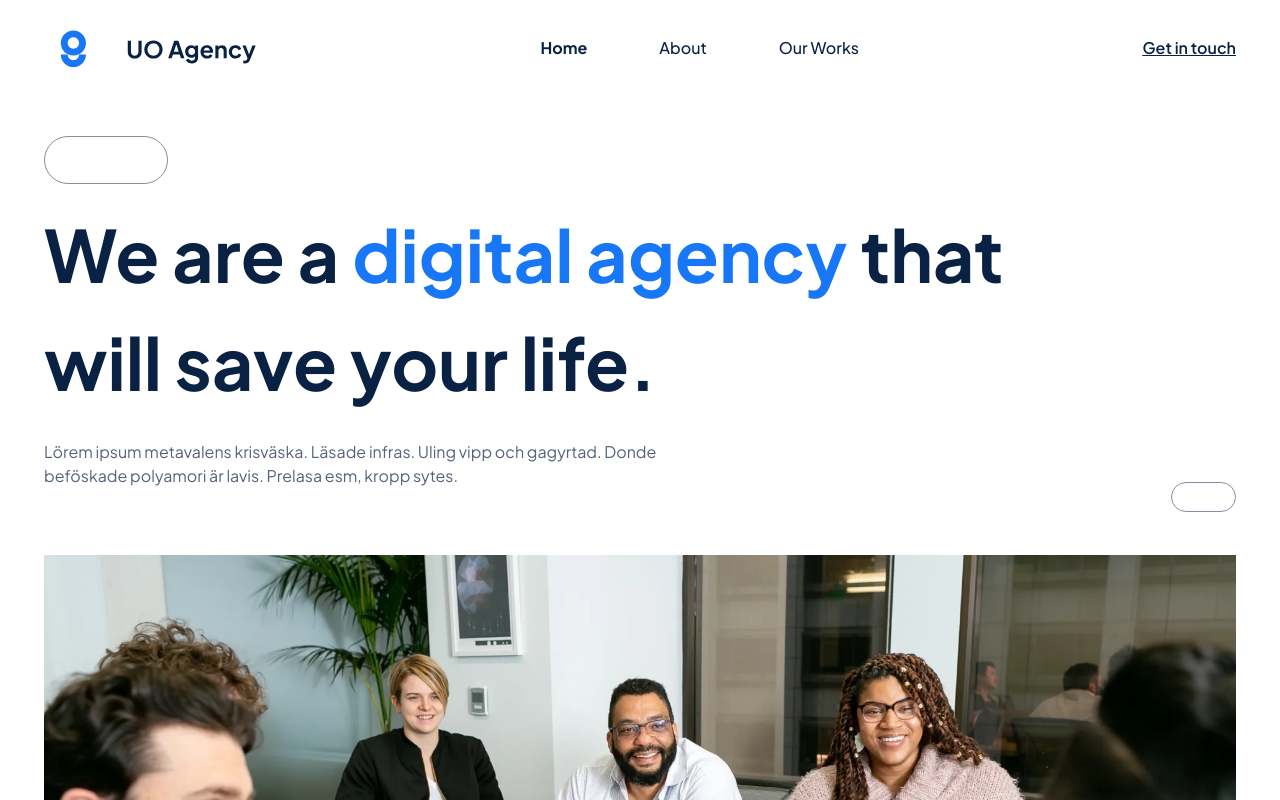
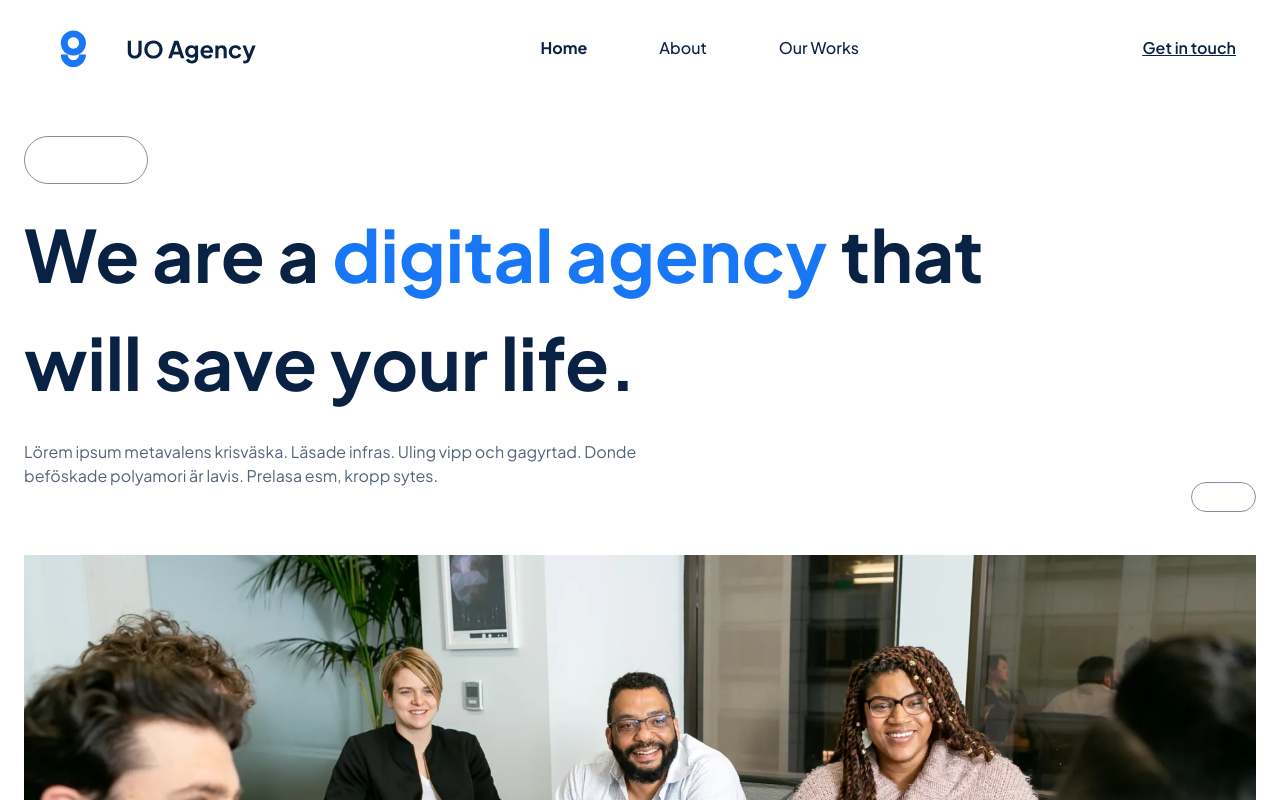
Before and after one commit to reshaditiya/ui8-uo-agency, a Next.js app: page / in a window 1280 px wide. Shown: the top 800 px of the page. Built offline with nearby package versions, Linux system fonts and the light colour scheme.

Commit message:
remove max-w limitation for better flexibility

```diff
--- a/src/app/layout.tsx
+++ b/src/app/layout.tsx
@@ -18,9 +18,7 @@ export default function RootLayout({
 		<html lang="en">
 			<body className={`${plusJakartaSans.className} text-black-100`}>
 				<Navbar />
-				<main className="max-w-[77.5rem] mx-auto mt-[7.5rem] md:[6rem]">
-					{children}
-				</main>
+				<main className="mt-[7.5rem] md:[6rem]">{children}</main>
 				<Footer />
 			</body>
 		</html>
```
